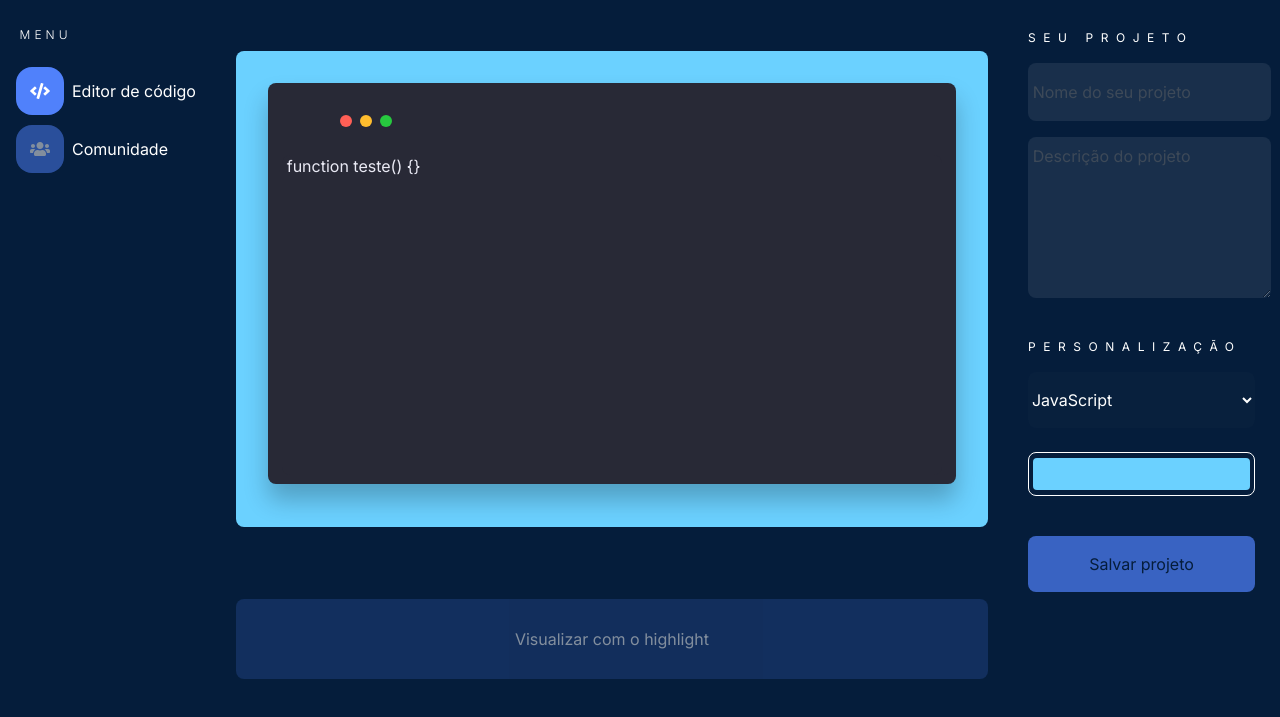
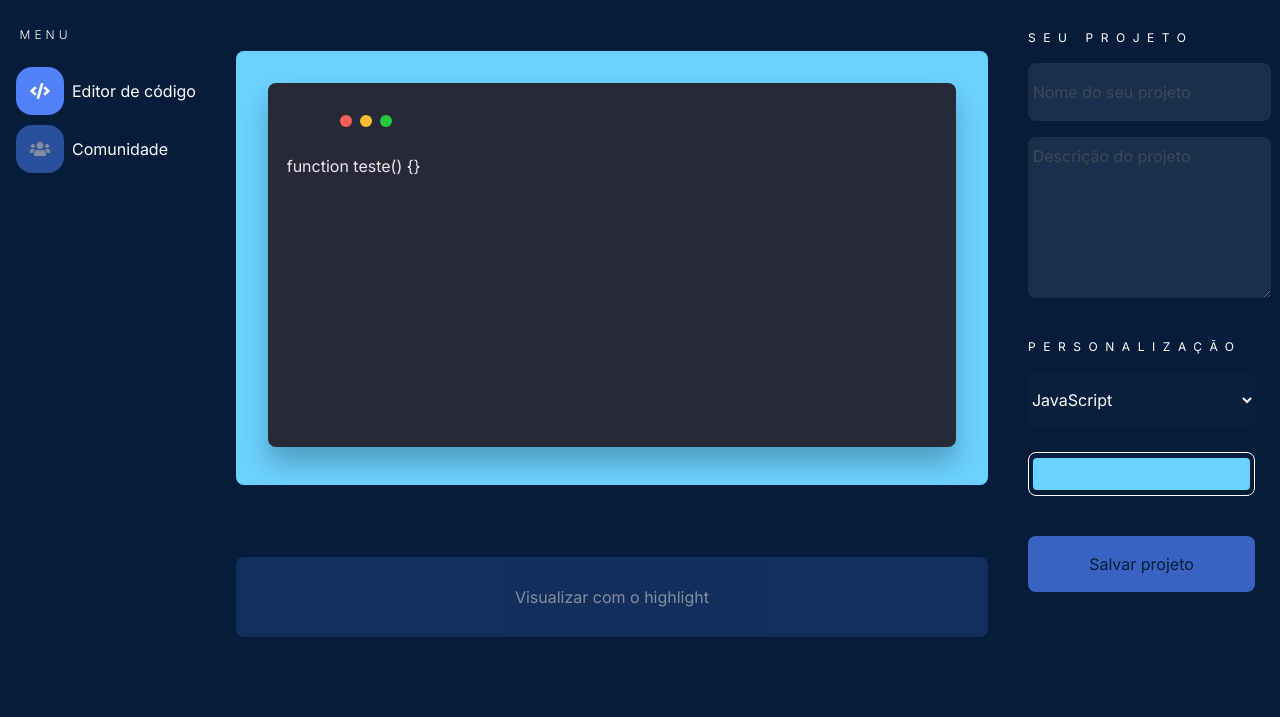
Before and after one commit to kamiszzz/Alura-Challenge---FrontEnd, a plain HTML site: page Alura - Challenge FrontEnd/index.html in a window 1280 px wide. Shown: the part 75-792 px from the top of the page. Drawn offline with nearby package versions, Linux system fonts and the light colour scheme.

Commit message:
Update highlight e scroll funcionando

```diff
--- a/Alura - Challenge FrontEnd/assets/css/dracula.css
+++ b/Alura - Challenge FrontEnd/assets/css/dracula.css
@@ -33,8 +33,6 @@ base0F  #00f769  Deprecated, Opening/Closing Embedded Language Tags, e.g. <?php
 */
 
 pre code.hljs {
-    display: block;
-    padding: 1em;
     overflow: scroll;
     overflow-x:hidden;
   }
@@ -43,13 +41,13 @@ pre code.hljs {
     overflow: scroll;
     overflow-x:hidden;
 
-
   }
   code.hljs {
+    height: 300px;
     padding: 3px 5px;
     width: 96%;
     margin-left: 2%;
-    margin-top: -9%;
+    margin-top: -7%;
     overflow: scroll;
     overflow-x:hidden;
   }
--- a/Alura - Challenge FrontEnd/assets/css/responsividade.css
+++ b/Alura - Challenge FrontEnd/assets/css/responsividade.css
@@ -98,7 +98,7 @@
     width: 96%;
     margin-left: 2%;
     margin-top: -9%;
-    height: 20rem;
+    height: 250px;
     overflow: scroll;
 
 }
```
